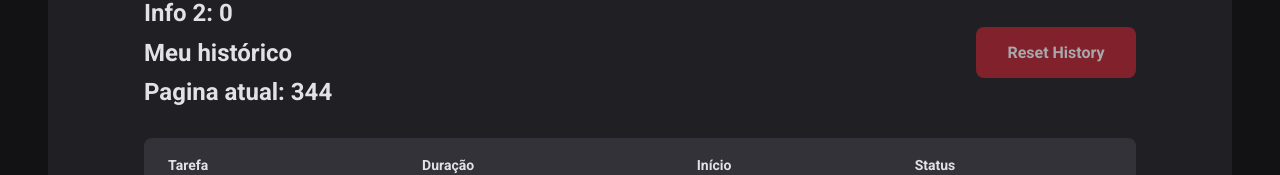
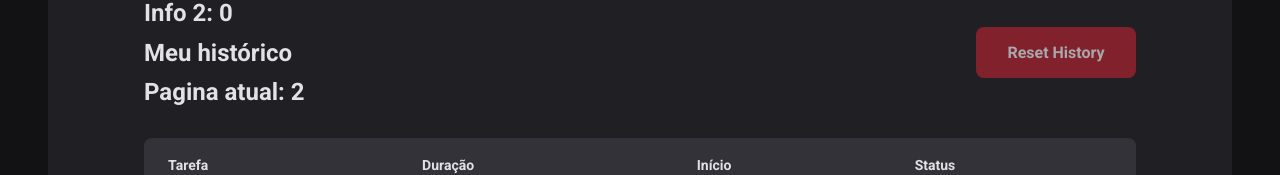
Before and after one commit to Sanarielsen/Ignite-Timer, a React (Vite) app: page /history in a window 1280 px wide. Shown: the part 253-428 px from the top of the page. Built offline with nearby package versions, Linux system fonts and the light colour scheme.

Commit message:
fix: callback fixed in IntersectionObserver

```diff
--- a/src/pages/History/index.tsx
+++ b/src/pages/History/index.tsx
@@ -1,4 +1,4 @@
-import { useContext, useEffect, useLayoutEffect, useRef, useState } from "react";
+import { useContext, useEffect, useRef, useState } from "react";
 
 import { CyclesContext } from "../../contexts/CyclesContext";
 import {
@@ -14,7 +14,6 @@ import { ModalConfirmation } from "../../components/Modal/ModalConfirmation";
 import { ModalStructure } from "../../components/Modal/ModalStructure";
 import { HistoryData } from "./components/HistoryData";
 import { Cycle } from "../../reducers/cycles/reducer";
-import { useIntersect } from "../../utils/IntersectionObserver";
 
 const headerHistoryList = [
 
@@ -46,17 +45,25 @@ export function History() {
   }
 
   useEffect(() => {
-
     const intersection = new IntersectionObserver((entries) => {
-
       if (entries.some((entry) => entry.isIntersecting) && scrollInfinite) {
-        setCurrentPage((currentPageInsideState) => currentPageInsideState + 1);
+        setCurrentPage(currentPage + 1);
         intersection.disconnect();
       }
     })
+    intersection.observe(document.querySelector('#panelReference') as HTMLElement)
 
-    intersection.observe(document.querySelector('#panelReference') as HTMLElement)
+    if (cyclesLoaded && scrollInfinite) {
+      setQuantCyclesLoaded((current) => current = quantCyclesLoaded + elementsPerLoad)
+      setCyclesLoaded((current) => current = cycles.slice(0, quantCyclesLoaded))
+    }
   }, [currentPage])
+
+  useEffect(() => {
+    if (cyclesLoaded.length === cycles.length) {
+      setScrollInfinite(false)
+    }
+  }, [cyclesLoaded])
 
   return (
 
```
Also changed, not shown: src/utils/IntersectionObserver.ts (deleted, +0 -45 lines).
